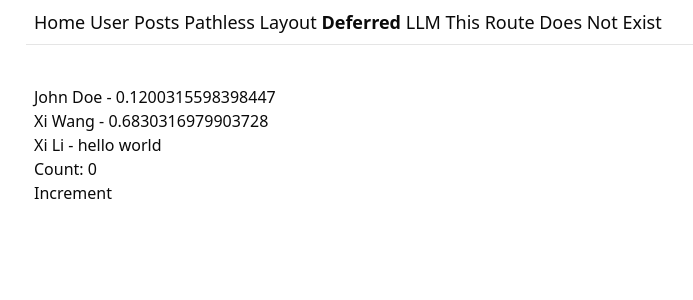
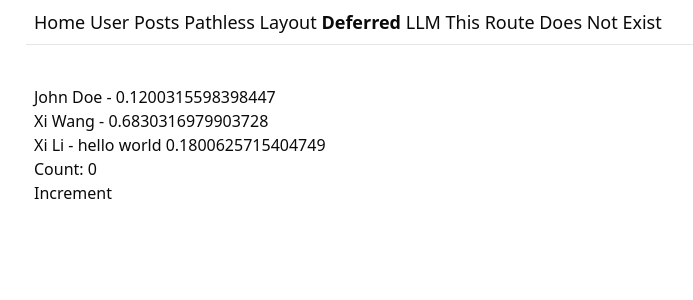
Before and after one commit to cherishh/next-try-again, a Next.js app: page /deferred in a window 1280 px wide. Shown: the top 300 px of the page, without its empty margins (6-699 px from the left). Built offline with nearby package versions, Linux system fonts and the light colour scheme.

Commit message:
feat: try cache

```diff
--- a/app/deferred/deferred-other.tsx
+++ b/app/deferred/deferred-other.tsx
@@ -8,13 +8,15 @@ function getOther({ name }: { name: string }): Promise<Other> {
     setTimeout(() => {
       resolve({
         name,
-        msg: 'hello world',
+        msg: 'hello world ' + Math.random(),
       });
     }, 2000);
   });
 }
 
 export default async function DeferredOther({ name }: { name: string }) {
+  'use cache';
+
   const other: Other = await getOther({ name });
   return (
     <div>
--- a/app/posts/layout.tsx
+++ b/app/posts/layout.tsx
@@ -3,7 +3,7 @@ import Link from 'next/link';
 async function getPosts() {
   const posts = await fetch('https://jsonplaceholder.typicode.com/posts', {
     next: {
-      revalidate: 10,
+      // revalidate: 10, // server side cache
     },
   })
     .then(res => res.json())
--- a/next.config.ts
+++ b/next.config.ts
@@ -5,6 +5,8 @@ const nextConfig: NextConfig = {
   instrumentationHook: false,
   experimental: {
     useCache: true,
+    // dynamicIO: true,
+    // ppr: 'incremental',
   },
 };
 
```
